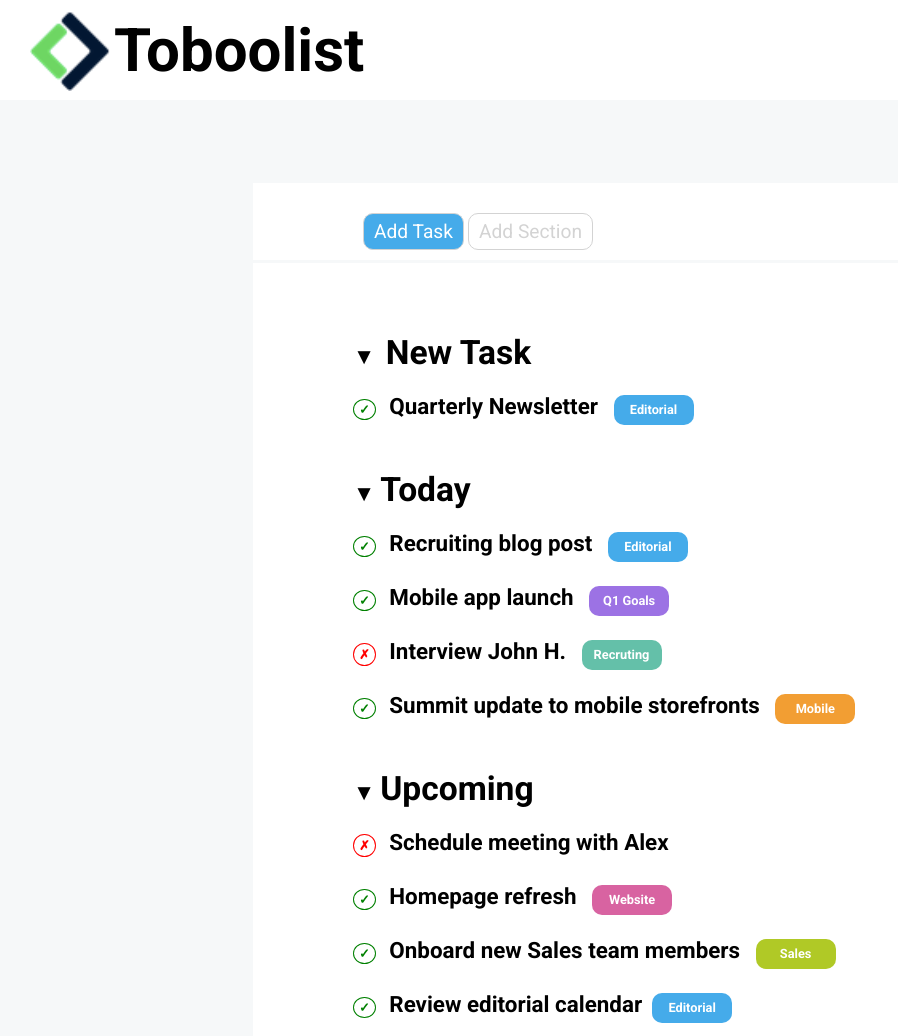
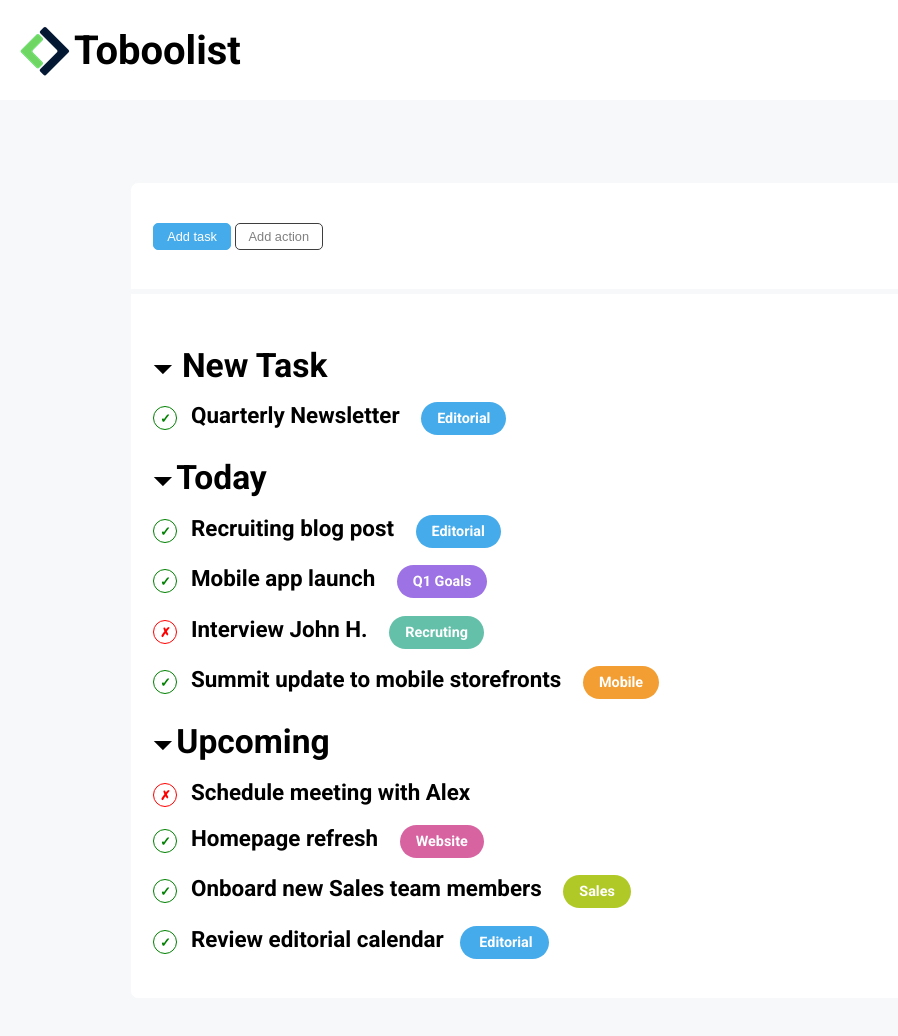
Before and after one commit to Giadagenovesi/html-css-toboolist, a plain HTML site: page index.html in a window 1280 px wide. Shown: the whole page, without its empty margins (0-898 px from the left). Drawn offline with Linux system fonts and the light colour scheme.

Commit message:
Fixed errors after class correction

```diff
--- a/css/style.css
+++ b/css/style.css
@@ -1,135 +1,127 @@
+
+/* reset */
 *{
     margin: 0;
     padding: 0;
     box-sizing: border-box;
 }
-/* common */
+
+/* GENERAL */
 body{
     font-family: 'Roboto', sans-serif;
     background-color: #f6f8f9;
 }
 
-.main-container{
-    background-color: white;
-    width: 70%;
-    margin: 80px 250px;
-    border: solid #f6f8f9 3px;
+/* Buttons */
+.btn{
+    border-radius: 5px;
+    padding: .3rem .8rem;
+    font-size: .8rem;
+    border: 0;
+    cursor: pointer;
+}
+.btn-filled{
+    color: white;
+    background-color: #45abea;
+    border: solid #45abea 1px;
 
 }
-/* end common */
+.btn-empty{
+    background-color:white;
+    color: grey;
+    border: solid rgb(63, 62, 62) 1px;
+}
+ /*end buttons */
 
 /* header */
-#header-logo{
+.header{
     height: 100px;
     line-height: 100px;
     background-color: white;
+    padding : 0px 20px;
 }
 #logo-image{
-    width: 80px;
     vertical-align: middle;
-    margin-left: 30px;
 }
 
 #logo-title{
     display: inline-block;
-    font-size: 60px;
+    font-size: 40px;
     vertical-align: middle;
 }
 /* end header */
 
 /* main */
-
- /* label section */
-
-.label-container{
-    line-height: 80px;
-    margin-bottom: 30px;
-    padding: 10px 0px 0px 30px;
-    height: 80px;
-    border-bottom:3px solid #f6f8f9;
-    border-radius: 3px 3px 0px 0px;
-
-}
-.adds-label{
-    display: inline-block;
-    font-size: 1.2rem;
-    line-height: 15px;
-    border:solid lightgray 1px ;
-    padding: 10px;
+.main-container{
+    background-color: white;
+    width: 80%;
+    margin: 80px auto;
+    border: solid #f6f8f9 3px;
     border-radius: 10px;
 }
 
-#white-label{
-    color: lightgrey;
-
+.actions{
+    line-height: 80px;
+    margin-bottom: 30px;
+    padding:.8rem 1.4rem;
+    border-bottom:5px solid #f6f8f9;
+    border-radius: 3px 3px 0px 0px;
 }
-
-#blue-label{
-    margin-left: 80px;
-    background-color: #45abea;
-    color: white;
-}
- /*end label section */
 
  /* list section  */
 
- .list-container{
-    padding:5px 100px 50px 100px;
+ .tasks{
+    padding: 1.2rem 1.4rem;
+ }
 
- }
 ul.list{
     list-style-type: none;
     font-size: 1.4rem;
     font-weight:bold;
-    line-height: 50px;
+
+}
+.main-list > li {
+    margin-bottom: .8rem;
+    line-height: 2.9rem;
+}
+
+.circle{
+    border: solid 1px;
+    border-radius: 50%;
+    display: inline-block;
+    width: 1.5rem;
+    height: 1.5rem;
+    line-height: 1.5rem;
+    text-align: center;
+    font-size: 0.8rem;
+    margin-right: 8px;
 }
 
 .check{
     color: green;
-    border: solid green 1px;
-    border-radius: 50%;
-    padding: 2px 5px;
-    font-size: 0.8rem;
-    margin-right: 8px;
+    border-color: green;
 }
 
 .cross{
     color: red;
-    border: solid red 1px;
-    border-radius: 50%;
-    padding: 3px 5px;
-    font-size: 0.8rem;
-    margin-right: 8px;
+    border-color:  red;
 }
 
 .arrow{
     display: inline-block;
     margin-right: 5px;
 }
+
 h2{
     display: inline-block;
 }
-.new-task{
-    margin: 30px 0px;
-}
-
-.today{
-    margin: 30px 0px;
-}
-.upcoming{
-    margin: 30px 0px;
-}
 
 .label{
-    display: inline-block;
-    width: 80px;
-    height: 30px;
-    line-height: 30px;
-    text-align: center;
-    border-radius: 10px;
-    margin: 10px;
+    padding: .5rem 1rem;
+    margin-left: 1rem;
+    border-radius: 20px;
     color: white;
-    font-size: 0.8rem;
+    font-size: 0.9rem;
 }
 .editorial{
     background-color: #45abea;
@@ -150,8 +142,6 @@ h2{
 .sales{
     background-color:#b0c926;
 }
-
-
  /*end list section  */
 
 /* end main */
--- a/index.html
+++ b/index.html
@@ -11,66 +11,60 @@
     <link rel="stylesheet" href="css/style.css">
 </head>
 <body>
-
     <!-- header -->
-    <header>
-        <div id="header-logo">
+    <header class="header">
             <img id="logo-image" src="img/Logo.png" alt="Logo">
             <h1 id="logo-title">Toboolist</h1>
-        </div>
     </header>
     <!-- end header -->
 
     <!-- main -->
     <main>
         <div class="main-container">
-            <div class="label-container">
-                <div class="adds-label" id="blue-label"> Add Task </div>
-                <div class="adds-label" id="white-label"> Add Section </div>
-            </div>
-            <div class="list-container">
-                <!-- corrrect list section -->
-                <ul class="list new-task">
-                    <li> <span class="arrow"> &#9660;</span> <h2>New Task</h2>
+            <nav class="actions">
+                <button class="btn btn-filled"> Add task</button>
+                <button class="btn btn-empty">Add action</button>
+            </nav>
+
+            <!-- list section -->
+            <div class="tasks">
+                <ul class="main-list list">
+                    <li> <span class="arrow"> &#9207;</span> <h2>New Task</h2>
                         <ul class="list">
                             <li>
-                                <span class="check"> &check;</span> Quarterly Newsletter <span class="label editorial"> Editorial</span>
+                                <span class=" circle check"> &check;</span> Quarterly Newsletter <span class="label editorial"> Editorial</span>
                             </li>
                         </ul>
                     </li>
-                </ul>
-                <ul class="list today" >
-                    <li> <span class="arrow"> &#9660;</span><h2>  Today</h2>
+                    <li> <span class="arrow"> &#9207;</span><h2>  Today</h2>
                         <ul class="list">
                             <li>
-                                <span class="check"> &check;</span> Recruiting blog post <span class="label editorial"> Editorial</span>
+                                <span class="circle check"> &check;</span> Recruiting blog post <span class="label editorial"> Editorial</span>
                             </li>
                             <li>
-                                <span class="check"> &check;</span> Mobile app launch <span class="label goals"> Q1 Goals</span>
+                                <span class="circle check"> &check;</span> Mobile app launch <span class="label goals"> Q1 Goals</span>
                             </li>
                             <li>
-                                <span class="cross"> &cross;</span> Interview John H. <span class="label recruting"> Recruting</span>
+                                <span class="circle cross"> &cross;</span> Interview John H. <span class="label recruting"> Recruting</span>
                             </li>
                             <li>
-                                <span class="check"> &check;</span> Summit update to mobile storefronts <span class="label mobile"> Mobile</span>
+                                <span class="circle check"> &check;</span> Summit update to mobile storefronts <span class="label mobile"> Mobile</span>
                             </li>
                         </ul>
                     </li>
-                </ul>
-                <ul class="list upcoming">
-                    <li> <span class="arrow"> &#9660;</span><h2> Upcoming</h2>
+                    <li> <span class="arrow"> &#9207;</span><h2> Upcoming</h2>
                         <ul class="list">
                             <li>
-                                <span class="cross"> &cross;</span> Schedule meeting with Alex
+                                <span class="circle cross"> &cross;</span> Schedule meeting with Alex
                             </li>
                             <li>
-                                <span class="check"> &check;</span> Homepage refresh <span class="label website"> Website</span>
+                                <span class="circle check"> &check;</span> Homepage refresh <span class="label website"> Website</span>
                             </li>
                             <li>
-                                <span class="check"> &check;</span> Onboard new Sales team members <span class="label sales"> Sales</span>
+                                <span class="circle check"> &check;</span> Onboard new Sales team members <span class="label sales"> Sales</span>
                             </li>
                             <li>
-                                <span class="check"> &check;</span> Review editorial calendar<span class="label editorial"> Editorial</span>
+                                <span class="circle check"> &check;</span> Review editorial calendar<span class="label editorial"> Editorial</span>
                             </li>
                         </ul>
                     </li>
```
Lines whose indentation alone changed are shown as unchanged.
